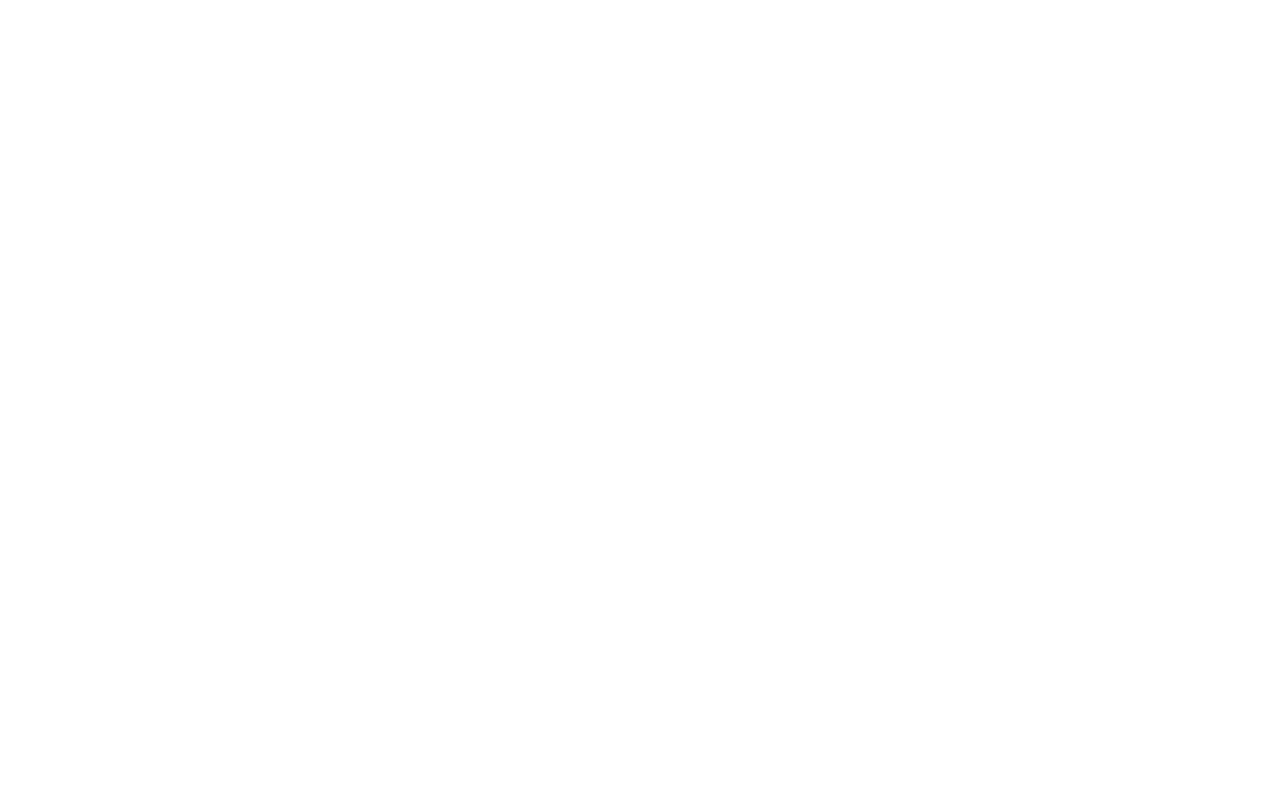
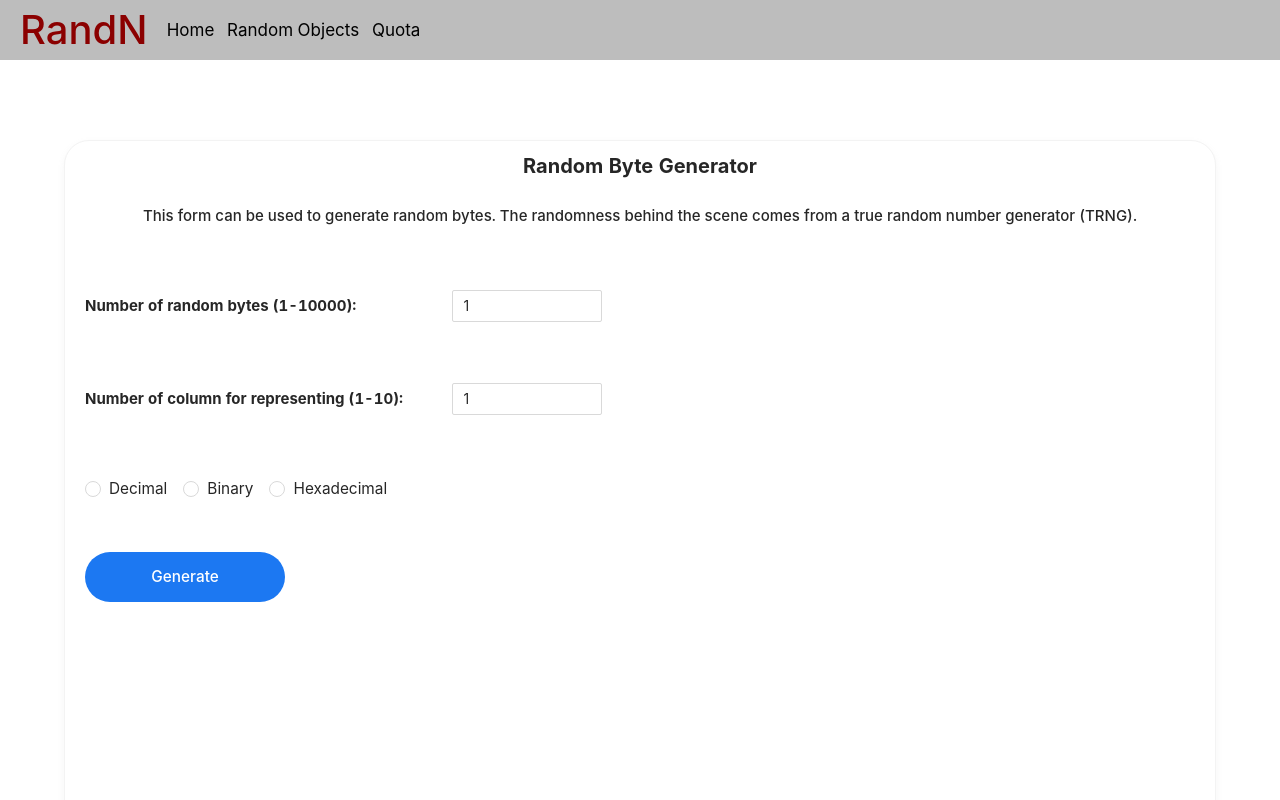
Before and after one commit to mohammadrezayousefpour/TRNG, a React (Create React App) app in the folder front/: page /raw_bytes in a window 1280 px wide. Before the commit this address had no page. Shown: the top 800 px of the page. Built offline with nearby package versions, Linux system fonts and the light colour scheme.

Commit message:
raw_bytes added

```diff
--- a/front/src/App.js
+++ b/front/src/App.js
@@ -3,14 +3,51 @@
 
 import Home from "./pages/Home/Home";
 import FAQs from "./pages/FAQs/FAQs";
+import GeneratePage from "./pages/GeneratePage/GeneratePage";
 
 function App() {
+  const raw_bytes_Object = {
+    title: "Random Byte Generator",
+    text: "This form can be used to generate random bytes. The randomness behind the scene comes from a true random number generator (TRNG).",
+  };
+  const integersObject = {
+    title: "Random Integer Generator",
+    text: "This form can be used to generate random integers. The randomness behind the scene comes from a true random number generator (TRNG).",
+  };
+  const uniform_dist_Object = {
+    title: "Uniform Distribution Generator",
+    text: "This form can be used to generate samples from the uniform distribution over the interval [0,1]. The randomness behind the scene comes from a true random number generator (TRNG).",
+  };
+  const string_object = {
+    title: "Random String (Secret Key or Password) Generator",
+    text: "This form can be used to generate random strings, passwords, and secret keys. The generated secret is transferred securely to your browser via TLS protocol and is not stored on random-number.org servers. The randomness behind the scene comes from a true random number generator (TRNG).",
+  };
   return (
     <div className="App">
       <Router>
         <Routes>
           <Route path="/" element={<Home />}></Route>
           <Route path="/FAQs" element={<FAQs />} />
+          <Route
+            path="/raw_bytes"
+            element={
+              <GeneratePage type="raw_bytes" property={raw_bytes_Object} />
+            }
+          />
+          <Route
+            path="/integers"
+            element={<GeneratePage type="integers" property={integersObject} />}
+          />
+          <Route
+            path="/uniform_dist"
+            element={
+              <GeneratePage type="uniform" property={uniform_dist_Object} />
+            }
+          />
+          <Route
+            path="/rnd_str"
+            element={<GeneratePage type="rnd_str" property={string_object} />}
+          />
         </Routes>
       </Router>
     </div>
--- a/front/src/components/TopMenu/TopMenu.jsx
+++ b/front/src/components/TopMenu/TopMenu.jsx
@@ -6,8 +6,19 @@
 
 const TopMenu = () => {
   const menu = (
-    <Menu>
-      <Menu.Item>salam</Menu.Item>
+    <Menu className={classes.menu}>
+      <Link to={{ pathname: "/raw_bytes" }}>
+        <Menu.Item className={classes.Item}>Raw Bytes</Menu.Item>
+      </Link>
+      <Link to={{ pathname: "/integers" }}>
+        <Menu.Item className={classes.Item}>Integers</Menu.Item>
+      </Link>
+      <Link to={{ pathname: "/rnd_str" }}>
+        <Menu.Item className={classes.Item}>Random String/Password</Menu.Item>
+      </Link>
+      <Link to={{ pathname: "/uniform_dist" }}>
+        <Menu.Item className={classes.Item}>Uniform Distribution</Menu.Item>
+      </Link>
     </Menu>
   );
   return (
--- a/front/src/components/TopMenu/TopMenu.module.css
+++ b/front/src/components/TopMenu/TopMenu.module.css
@@ -38,3 +38,20 @@
   font-size: 17px;
   color: black;
 }
+
+.menu {
+  margin-top: 15px;
+  /* background-color: red !important; */
+  display: flex;
+  flex-direction: column;
+}
+.Item {
+  border-bottom: 1px solid #f3f3f3;
+  height: 40px;
+  margin-top: 0.1vw;
+  /* margin-top: 1vw !important; */
+  background-color: white !important;
+}
+.Item:hover {
+  background-color: #f3f3f3 !important;
+}
--- a/front/src/pages/FAQs/components/FAQsBody/FAQsBody.module.css
+++ b/front/src/pages/FAQs/components/FAQsBody/FAQsBody.module.css
@@ -47,4 +47,5 @@
   margin-top: 1vw;
   line-height: 1.5;
   text-align: justify;
+  color: #7a7a7a;
 }
--- /dev/null
+++ b/front/src/pages/GeneratePage/GeneratePage.jsx
@@ -0,0 +1,20 @@
+import React from "react";
+import Footer from "../../components/Footer/Footer";
+import TopMenu from "../../components/TopMenu/TopMenu";
+import classes from "./GeneratePage.module.css";
+import Raw_Bytes from "./Raw_bytes/Raw_Bytes";
+const GeneratePage = ({ type, property }) => {
+  return (
+    <div>
+      <TopMenu />
+      <div className={classes.body}>
+        <div className={classes.title}>{property.title}</div>
+        <span className={classes.text}>{property.text}</span>
+        {type == "raw_bytes" ? <Raw_Bytes /> : ""}
+      </div>
+      <Footer />
+    </div>
+  );
+};
+
+export default GeneratePage;
--- /dev/null
+++ b/front/src/pages/GeneratePage/GeneratePage.module.css
@@ -0,0 +1,32 @@
+.container {
+  width: 100%;
+  height: 100%;
+  display: flex;
+  flex-direction: column;
+}
+.body {
+  width: 90%;
+  height: 90vh;
+  background-color: white;
+  border: 1px solid #f3f3f3;
+  border-radius: 25px;
+  box-shadow: 0 3px 6px 0 rgba(173, 173, 173, 0.12);
+  margin: 10vh auto;
+  display: flex;
+  justify-content: flex-start;
+  flex-direction: column;
+  padding: 10px 20px;
+}
+.title {
+  font-weight: bold;
+  font-size: 20px;
+  /* background-color: red; */
+  height: 5vh;
+  margin: 0px auto 0px auto;
+}
+.text {
+  font-size: 15px;
+  font-weight: 500;
+  margin-top: 1vw;
+  text-align: center;
+}
--- /dev/null
+++ b/front/src/pages/GeneratePage/Raw_bytes/Raw_Bytes.jsx
@@ -0,0 +1,54 @@
+import React from "react";
+import classes from "./Raw_Bytes.module.css";
+import "antd/dist/antd.css";
+
+import { InputNumber, Radio } from "antd";
+import { useState } from "react";
+const Raw_Bytes = () => {
+  const [numOfBytes, setNumOfBytes] = useState(1);
+  const [numOfCol, setNumOfCol] = useState(1);
+  return (
+    <div>
+      <div className={classes.container}>
+        <div className={classes.child}>
+          <span>Number of random bytes (1-10000):</span>
+          <InputNumber
+            min={1}
+            max={10000}
+            required
+            className={classes.InputNumber}
+            value={numOfBytes}
+            onChange={(e) => setNumOfBytes(e)}
+          />
+        </div>
+        <div className={classes.child}>
+          <span>Number of column for representing (1-10):</span>
+          <InputNumber
+            min={1}
+            max={10}
+            required
+            className={classes.InputNumber}
+            value={numOfCol}
+            onChange={(e) => setNumOfCol(e)}
+          />
+        </div>
+      </div>
+      <div className={classes.radio}>
+        <Radio.Group>
+          <Radio value={1} style={{ fontSize: "1.2vw" }}>
+            Decimal
+          </Radio>
+          <Radio value={2} style={{ fontSize: "1.2vw" }}>
+            Binary
+          </Radio>
+          <Radio value={3} style={{ fontSize: "1.2vw" }}>
+            Hexadecimal
+          </Radio>
+        </Radio.Group>
+      </div>
+      <div className={classes.generate}>Generate</div>
+    </div>
+  );
+};
+
+export default Raw_Bytes;
--- /dev/null
+++ b/front/src/pages/GeneratePage/Raw_bytes/Raw_Bytes.module.css
@@ -0,0 +1,44 @@
+.container {
+  width: 100%;
+  height: auto;
+  display: flex;
+  flex-direction: column;
+  margin-top: 2vw;
+}
+.child {
+  width: 50%;
+  margin-top: 1vw;
+  display: flex;
+  align-items: center;
+  /* background-color: rebeccapurple; */
+  height: 10vh;
+}
+.child span {
+  font-size: 15px;
+  margin-right: 2vw;
+  font-weight: bold;
+}
+.InputNumber {
+  margin-left: auto;
+  margin-right: 3vw;
+  width: 150px;
+}
+.radio {
+  margin-top: 3vw;
+}
+.generate {
+  width: 200px;
+  height: 50px;
+
+  display: flex;
+  align-items: center;
+  justify-content: center;
+  /* padding: 20px 50px; */
+  background-color: #1c78f2;
+  color: white;
+  font-size: 1.2vw;
+  font-weight: 500;
+  margin-top: 4vw;
+  cursor: pointer;
+  border-radius: 25px;
+}
```
